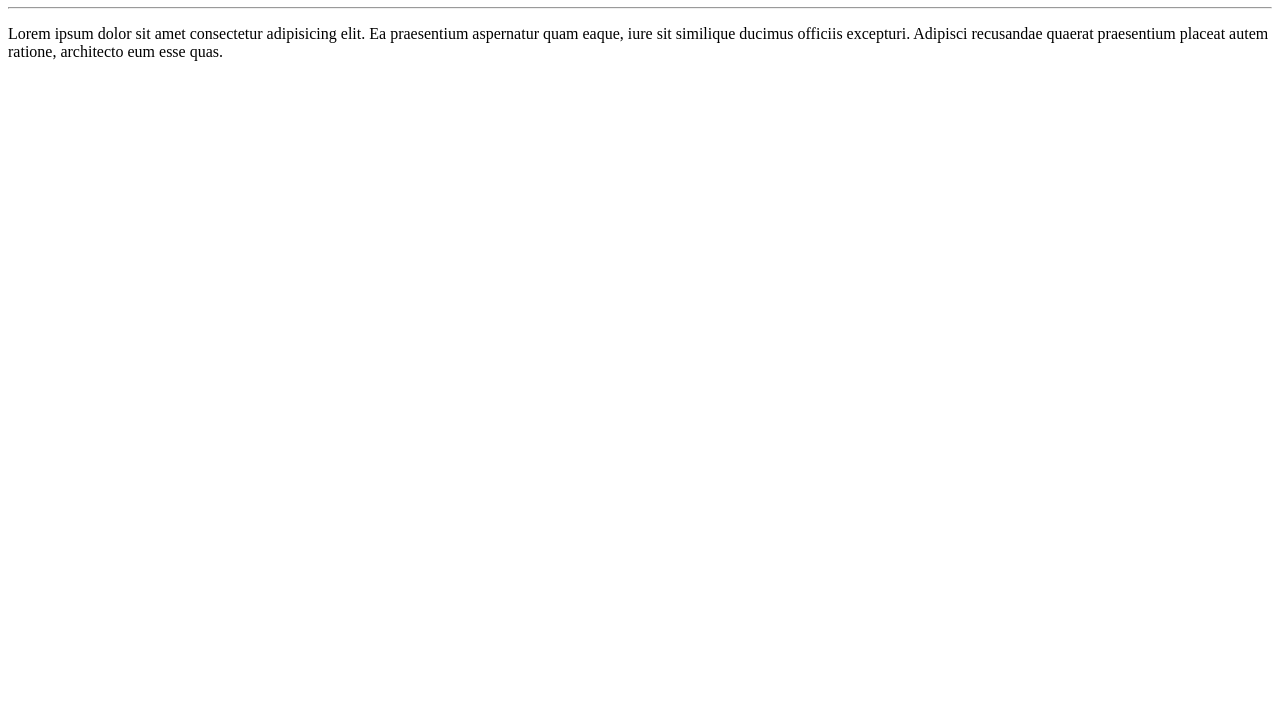
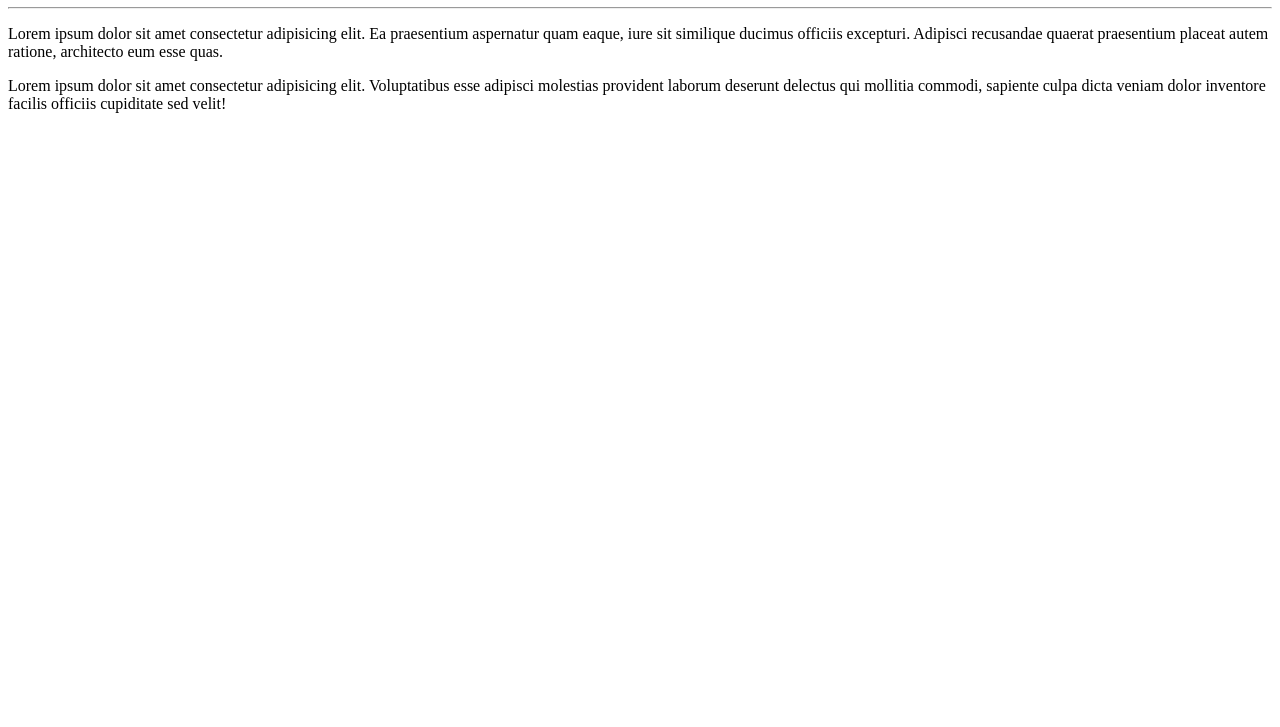
Before and after one commit to brenocristiano/ola-mundo, a plain HTML site: page Site exemplo/index.html in a window 1280 px wide. Shown: the part 73-800 px from the top of the page. Drawn offline with Linux system fonts and the light colour scheme.

Commit message:
adicionei um paragrafo novo

```diff
--- a/Site exemplo/index.html
+++ b/Site exemplo/index.html
@@ -9,5 +9,6 @@
   <h1>Olá, mundo!</h1>
   <hr>
   <p>Lorem ipsum dolor sit amet consectetur adipisicing elit. Ea praesentium aspernatur quam eaque, iure sit similique ducimus officiis excepturi. Adipisci recusandae quaerat praesentium placeat autem ratione, architecto eum esse quas.</p>
+<p>Lorem ipsum dolor sit amet consectetur adipisicing elit. Voluptatibus esse adipisci molestias provident laborum deserunt delectus qui mollitia commodi, sapiente culpa dicta veniam dolor inventore facilis officiis cupiditate sed velit!</p>
 </body>
 </html>
```
